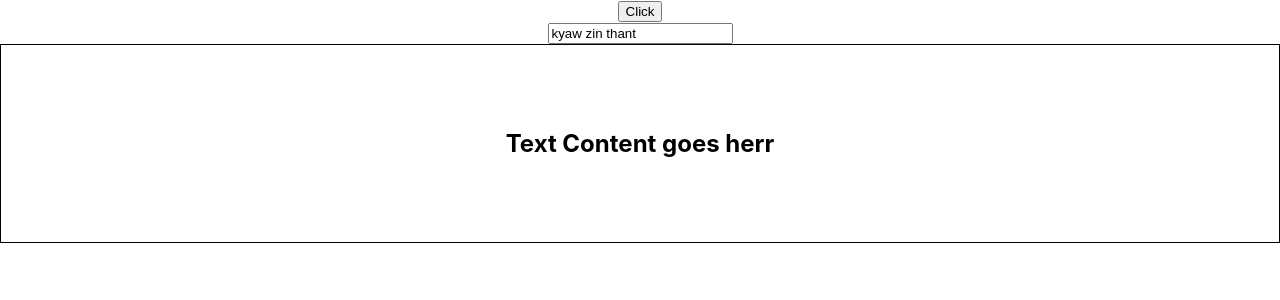
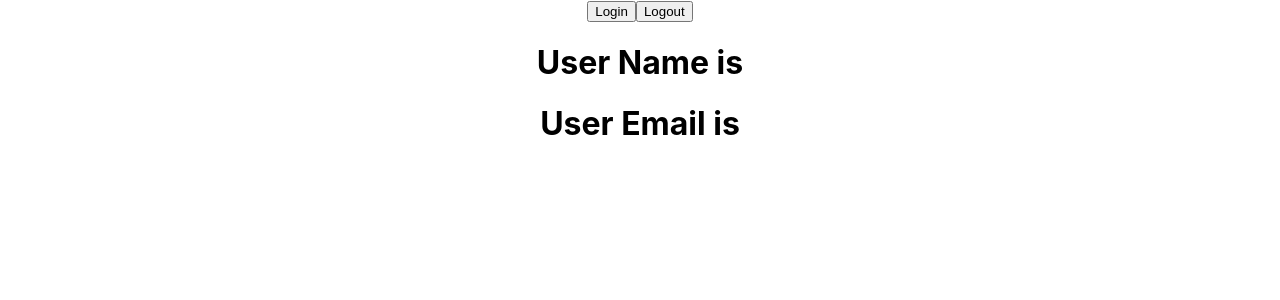
Before and after one commit to KyawZinThant22/TypeScript-Practice, a React (Create React App) app: page / in a window 1280 px wide. Shown: the top 300 px of the page. Built offline with nearby package versions, Linux system fonts and the light colour scheme.

Commit message:
✨ useState future value

```diff
--- a/src/App.tsx
+++ b/src/App.tsx
@@ -7,6 +7,7 @@ import Heading from "./components/Heading";
 import Input from "./components/Input";
 import Person from "./components/Person";
 import PersonList from "./components/PersonList";
+import User from "./components/state/User";
 import Status from "./components/Status";
 
 function App() {
@@ -43,9 +44,10 @@ function App() {
           My Name is brian and i am working as a front end developer at Xsphere
         </Heading>
       </Brian> */}
-      <Button handleClicked={(e, id) => console.log(e, id)} />
+      {/* <Button handleClicked={(e, id) => console.log(e, id)} />
       <Input vlaue="kyaw zin thant" handleChange={(e) => console.log(e)} />
-      <Container style={{ border: "1px solid black", padding: "4rem" }} />
+      <Container style={{ border: "1px solid black", padding: "4rem" }} /> */}
+      <User />
     </div>
   );
 }
--- /dev/null
+++ b/src/components/state/User.tsx
@@ -0,0 +1,29 @@
+import React, { useState } from "react";
+
+type AuthUser = {
+  name: string;
+  email: string;
+};
+
+const User = () => {
+  const [user, setUser] = useState<AuthUser | null>(null);
+  const handleLogin = () => {
+    setUser({
+      name: "brian",
+      email: "kyawthant@gmail.com",
+    });
+  };
+  const handleLogout = () => {
+    setUser(null);
+  };
+  return (
+    <div>
+      <button onClick={handleLogin}>Login</button>
+      <button onClick={handleLogout}>Logout</button>
+      <h1>User Name is {user?.name}</h1>
+      <h1>User Email is {user?.email} </h1>
+    </div>
+  );
+};
+
+export default User;
```
Also changed, not shown: src/components/state/LoggedIn.tsx (added, +20 -0 lines).
